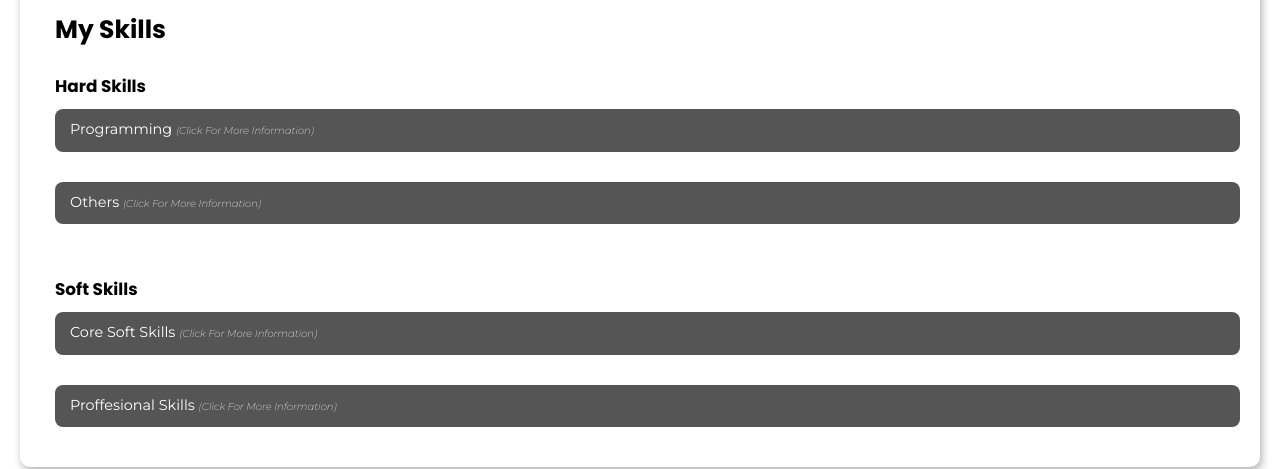
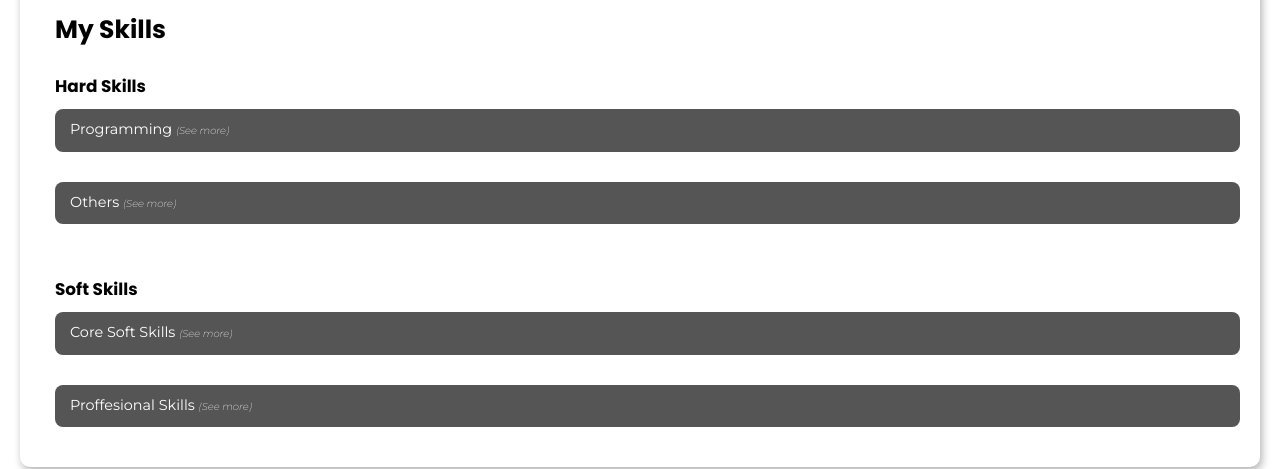
Before and after one commit to Devaaa01/Portfolio, a plain HTML site: page index.html in a window 1280 px wide. Shown: the part 900-1369 px from the top of the page. Drawn offline with nearby package versions, Linux system fonts and the light colour scheme.

Commit message:
Update index.html

```diff
--- a/index.html
+++ b/index.html
@@ -75,14 +75,14 @@
                 <h2>My Skills</h2>
 
                 <h3>Hard Skills</h3>
-                <div class="skills" onclick="toggleList('programming')">Programming <span class="Information">(Click For More Information)</span></div>
+                <div class="skills" onclick="toggleList('programming')">Programming <span class="Information">(See more)</span></div>
                 <ul class="skills-list" id="programming">
                     <li>HTML</li>
                     <li>CSS</li>
                     <li class="highlight-skill">JavaScript</li>
                     <li class="highlight-skill">C/C++</li>
                 </ul>
-                <div class="skills" onclick="toggleList('other')">Others <span class="Information">(Click For More Information)</span></div>
+                <div class="skills" onclick="toggleList('other')">Others <span class="Information">(See more)</span></div>
                 <ul class="skills-list" id="other">
                     <li class="highlight-skill">Bilingual (Indonesia and English)</li>
                     <li class="highlight-skill">Microsoft Office (Word, Ms.Excel, PowerPoint)</li>
@@ -94,7 +94,7 @@
                 </ul><br/><br/>
 
                 <h3>Soft Skills</h3>
-                <div class="skills" onclick="toggleList('core')">Core Soft Skills <span class="Information">(Click For More Information)</span></div>
+                <div class="skills" onclick="toggleList('core')">Core Soft Skills <span class="Information">(See more)</span></div>
                 <ul class="skills-list" id="core">
                     <li class="highlight-skill">Communication</li>
                     <li class="highlight-skill">Teamwork</li>
@@ -104,7 +104,7 @@
                     <li>Critical Thinking</li>
                     <li>Time Management</li>
                 </ul>
-                <div class="skills" onclick="toggleList('proskills')">Proffesional Skills <span class="Information">(Click For More Information)</span></div>
+                <div class="skills" onclick="toggleList('proskills')">Proffesional Skills <span class="Information">(See more)</span></div>
                 <ul class="skills-list" id="proskills">
                     <li class="highlight-skill">Fast Learning</li>
                     <li>Multitasking</li>
```
